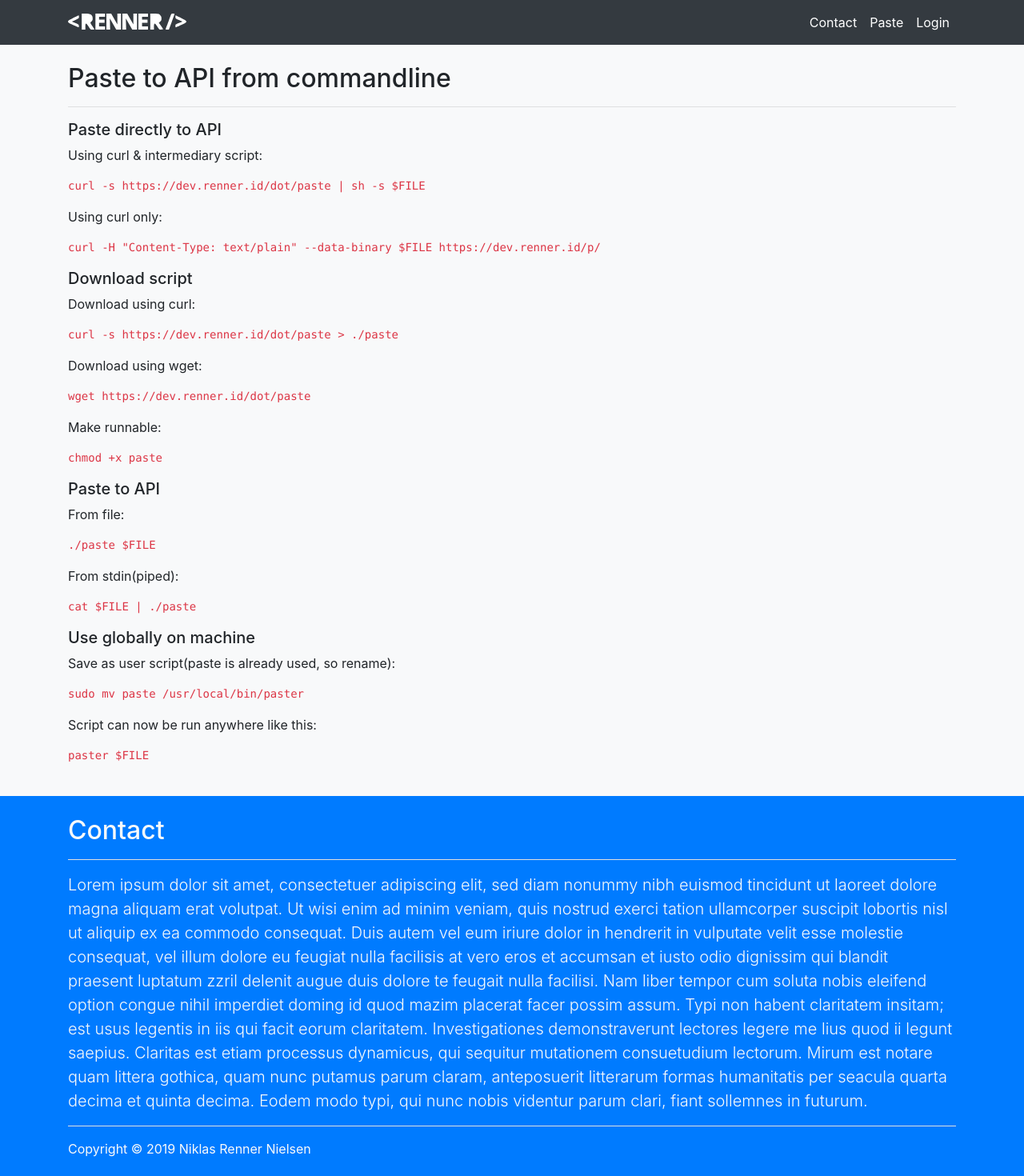
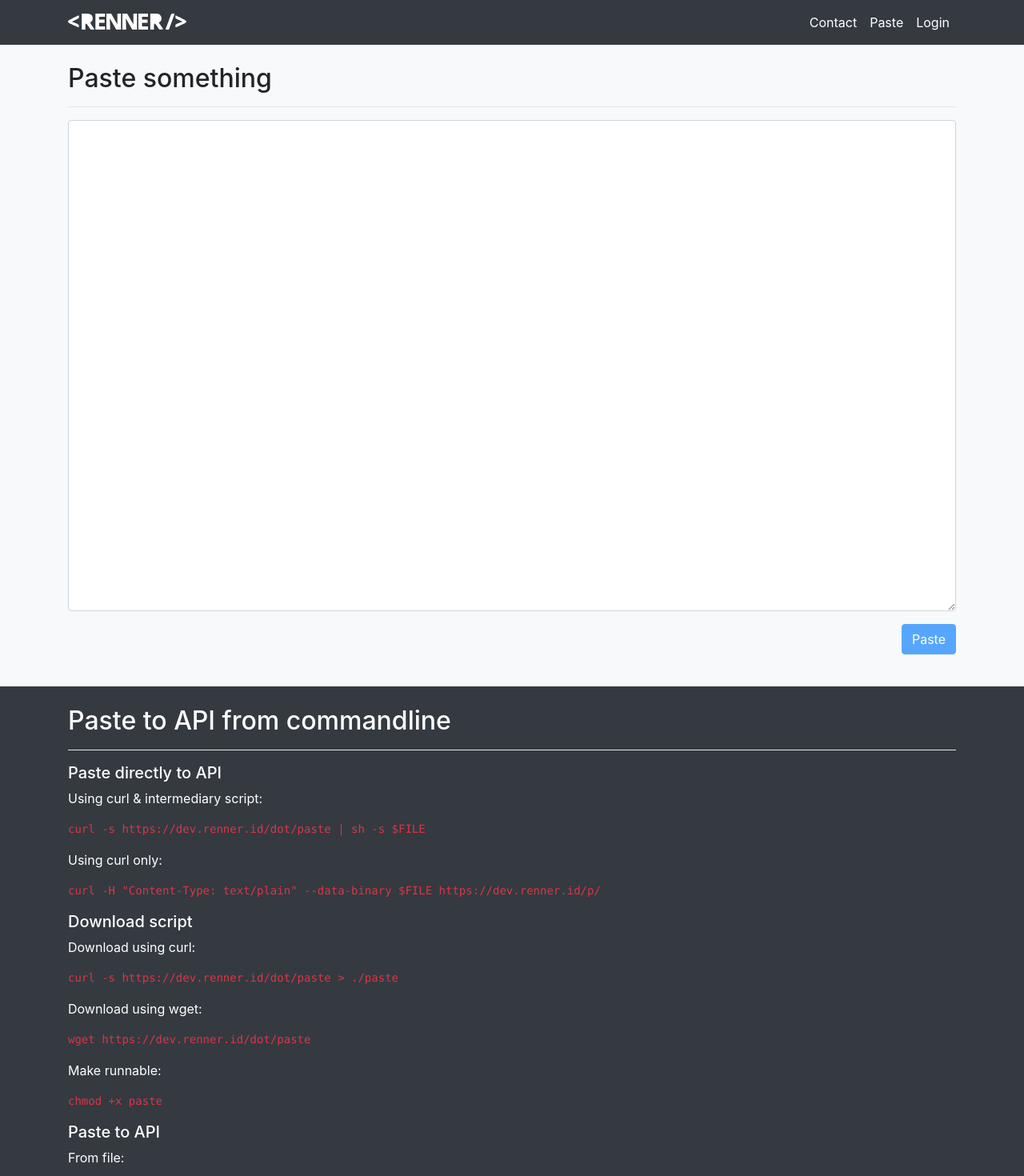
Before and after one commit to NiklasRenner/website-frontend, an Angular app: page /paste in a window 1280 px wide. Shown: the top 1470 px of the page at 80% size. Built offline with nearby package versions, Linux system fonts and the light colour scheme.

Commit message:
added paste ui parts.

```diff
--- a/src/app/app-routing.module.ts
+++ b/src/app/app-routing.module.ts
@@ -5,6 +5,7 @@ import {LoginComponent} from '@app/components/login/login.component';
 import {NgModule} from '@angular/core';
 import {LockedComponent} from '@app/components/locked/locked.component';
 import {PasteComponent} from '@app/components/paste/paste.component';
+import {PasteShowComponent} from '@app/components/paste-show/paste-show.component';
 
 const appRoutes: Routes = [
   {
@@ -18,6 +19,10 @@ const appRoutes: Routes = [
   {
     path: 'paste',
     component: PasteComponent
+  },
+  {
+    path: 'paste/:id',
+    component: PasteShowComponent
   },
   {
     path: 'locked',
--- a/src/app/app.module.ts
+++ b/src/app/app.module.ts
@@ -14,6 +14,7 @@ import {LockedComponent} from '@app/components/locked/locked.component';
 import {FooterComponent} from '@app/components/footer/footer.component';
 import {FontAwesomeModule} from '@fortawesome/angular-fontawesome';
 import { PasteComponent } from '@app/components/paste/paste.component';
+import { PasteShowComponent } from './components/paste-show/paste-show.component';
 
 @NgModule({
   declarations: [
@@ -23,7 +24,8 @@ import { PasteComponent } from '@app/components/paste/paste.component';
     HeaderComponent,
     MainComponent,
     FooterComponent,
-    PasteComponent
+    PasteComponent,
+    PasteShowComponent
   ],
   imports: [
     BrowserModule,
--- /dev/null
+++ b/src/app/components/paste-show/paste-show.component.html
@@ -0,0 +1,7 @@
+<div class="bg-light py-4">
+  <div class="container">
+    <h2>{{ id }}</h2>
+    <hr class="bg-white"/>
+    <textarea class="form-control text-monospace" rows="{{rows()}}" disabled>{{content}}</textarea>
+  </div>
+</div>
--- /dev/null
+++ b/src/app/components/paste-show/paste-show.component.ts
@@ -0,0 +1,31 @@
+import {Component, OnInit} from '@angular/core';
+import {ApiService} from '@app/services/api.service';
+import {ActivatedRoute} from '@angular/router';
+
+@Component({
+  selector: 'app-paste-show',
+  templateUrl: './paste-show.component.html',
+  styleUrls: ['./paste-show.component.css']
+})
+export class PasteShowComponent implements OnInit {
+  content = '';
+  contentLength = 0;
+  id = null;
+
+  constructor(private apiService: ApiService, private route: ActivatedRoute) {
+  }
+
+  rows(): number {
+    return this.contentLength > 20 ? this.contentLength : 20;
+  }
+
+  ngOnInit() {
+    this.route.params.subscribe(params => {
+      this.id = params.id;
+      this.apiService.getPaste(this.id).subscribe(data => {
+        this.content = data;
+        this.contentLength = this.content.split('\n').length;
+      });
+    });
+  }
+}
--- a/src/app/components/paste/paste.component.html
+++ b/src/app/components/paste/paste.component.html
@@ -1,7 +1,22 @@
 <div class="bg-light py-4">
   <div class="container">
+    <h2>Paste something</h2>
+    <hr class="bg-white"/>
+    <form [formGroup]="pasteForm" (ngSubmit)="onSubmit()">
+      <div class="form-group">
+        <textarea id="data" formControlName="data" class="form-control" rows="25"></textarea>
+      </div>
+      <div class="form-group text-right">
+        <button [disabled]="!pasteForm.valid" class="btn btn-primary">Paste</button>
+      </div>
+    </form>
+  </div>
+</div>
+
+<div class="bg-dark py-4">
+  <div class="container text-white">
     <h2>Paste to API from commandline</h2>
-    <hr/>
+    <hr class="bg-white"/>
     <h5>Paste directly to API</h5>
     <p>Using curl & intermediary script:</p>
     <pre><code>curl -s https://dev.renner.id/dot/paste | sh -s $FILE</code></pre>
--- a/src/app/components/paste/paste.component.ts
+++ b/src/app/components/paste/paste.component.ts
@@ -1,4 +1,7 @@
-import { Component, OnInit } from '@angular/core';
+import {Component, OnInit} from '@angular/core';
+import {FormBuilder, FormGroup, Validators} from '@angular/forms';
+import {ActivatedRoute, Router} from '@angular/router';
+import {ApiService} from '@app/services/api.service';
 
 @Component({
   selector: 'app-paste',
@@ -6,10 +9,32 @@ import { Component, OnInit } from '@angular/core';
   styleUrls: ['./paste.component.css']
 })
 export class PasteComponent implements OnInit {
+  pasteForm: FormGroup;
+  loading = false;
+  submitted = false;
 
-  constructor() { }
+  constructor(
+    private formBuilder: FormBuilder,
+    private route: ActivatedRoute,
+    private router: Router,
+    private apiService: ApiService
+  ) {
+  }
 
   ngOnInit() {
+    this.pasteForm = this.formBuilder.group({
+      data: ['', Validators.required]
+    });
   }
 
+  onSubmit() {
+    this.submitted = true;
+    this.loading = true;
+
+    this.apiService.postPaste(this.pasteForm.controls.data.value).subscribe(data => {
+      const parts = data.split('/');
+      const id = parts[parts.length - 1];
+      this.router.navigate(['/paste/' + id]);
+    });
+  }
 }
--- a/src/app/services/api.service.ts
+++ b/src/app/services/api.service.ts
@@ -18,4 +18,12 @@ export class ApiService {
   public getLocked(): Observable<any[]> {
     return this.httpClient.get<any[]>(this.apiURL + '/locked');
   }
+
+  public postPaste(data: string): Observable<string> {
+    return this.httpClient.post(this.apiURL + '/p', data, {responseType: 'text'});
+  }
+
+  public getPaste(id: string): Observable<string> {
+    return this.httpClient.get(this.apiURL + '/p/' + id, {responseType: 'text'});
+  }
 }
```
Also changed, not shown: src/app/components/paste-show/paste-show.component.css (added).
